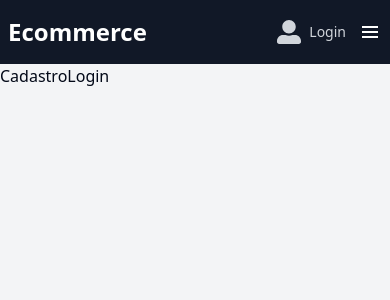
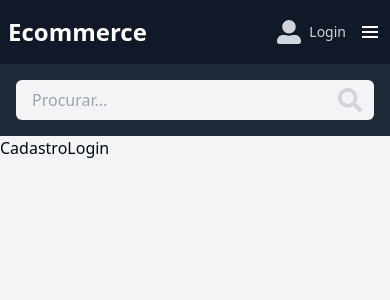
Before and after one commit to williamuteich/web, a Next.js app: page / in a window 390 px wide. Shown: the top 300 px of the page. Built offline with nearby package versions, Linux system fonts and the light colour scheme.

Commit message:
feat: ajustado layout header do site.

```diff
--- a/src/components/header/components/submenu/index.tsx
+++ b/src/components/header/components/submenu/index.tsx
@@ -1,4 +1,5 @@
 import Link from "next/link";
+import { FaSearch } from "react-icons/fa";
 
 const linkMenu = [
     {name: "Inicio", link: "/"},
@@ -13,6 +14,20 @@ const linkMenu = [
 
 export default function Submenu() {
     return(
+        <div>
+            <div className="relative w-full bg-gray-800 p-4 md:hidden">
+                <input
+                    type="text"
+                    placeholder="Procurar..."
+                    className="px-4 py-2 w-full bg-gray-100 text-white rounded-md focus:outline-none focus:ring-2 focus:ring-blue-500"
+                />
+                <button className="absolute right-4 top-4 px-3 py-2 text-gray-300 hover:text-white">
+                    <FaSearch className="h-6 w-6" />
+                </button>
+            </div>
+
+
+
             <nav className="bg-gray-800 text-white hidden md:flex">
                 <div className="max-w-7xl mx-auto px-2 sm:px-6 lg:px-8">
                     <div className="flex justify-center space-x-6 py-3">
@@ -24,5 +39,6 @@ export default function Submenu() {
                     </div>
                 </div>
             </nav>
+        </div>
     )
 }
--- a/src/components/header/index.tsx
+++ b/src/components/header/index.tsx
@@ -1,5 +1,3 @@
-
-
 import Link from "next/link";
 import Submenu from "./components/submenu";
 import { FaFacebook, FaInstagram, FaTwitter, FaUserAlt, FaSearch } from "react-icons/fa";
@@ -12,7 +10,6 @@ import {
     SheetTitle,
     SheetTrigger,
   } from "@/components/ui/sheet"
-import { Button } from "../ui/button";
 import { CgMenuMotion } from "react-icons/cg";
 
 
@@ -66,7 +63,6 @@ export default function Header() {
                                         <p>Login</p>
                                     </Link>
                                 </div>
-
                                 <div className="flex justify-center items-center md:hidden">
                                 <Sheet>
                                     <SheetTrigger>
@@ -117,7 +113,6 @@ export default function Header() {
                     </div>
                 </div>
             </header>
-
             <Submenu />
         </>
     );
```
Lines whose indentation alone changed are shown as unchanged.
